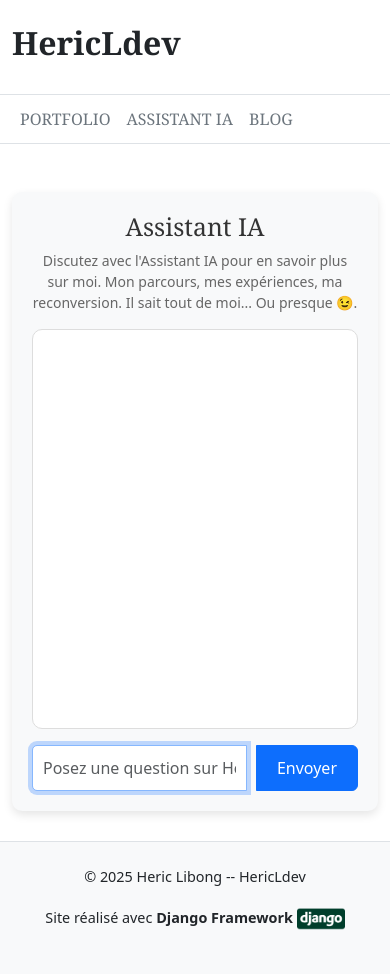
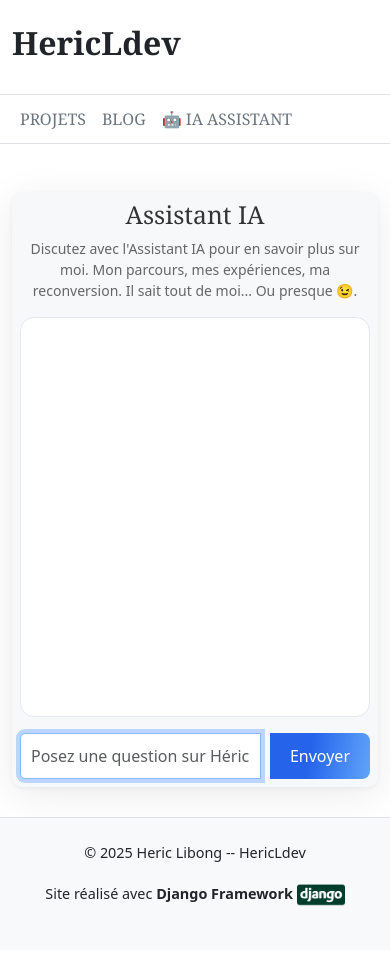
Before and after one commit to hericlibong/blog_django, a Django app: page /openaichat/chatbot/ in a window 390 px wide. After the commit the page ends 906 px from the top, so only its background shows below. Run offline with Django 5.2, Linux system fonts and the light colour scheme; some libraries are stand-ins or nearby versions.

Commit message:
added emojis to chatbot

```diff
--- a/django_blog/openaichat/templates/openaichat/chatbot.html
+++ b/django_blog/openaichat/templates/openaichat/chatbot.html
@@ -37,7 +37,9 @@ function sendMessage() {
     .then(data => {
         if (data.response) {
             const html = marked.parse(data.response);
-            chatBox.innerHTML += `<div class="bot-message"><strong>IA :</strong> ${html}</div>`;
+            chatBox.innerHTML += `<div class="bot-message"><strong><span style="font-size:1.3em; margin-right:6px;">🤖</span></strong>${html}</div>`;
+
+
         } else {
             chatBox.innerHTML += `<div class="error-message">Erreur : ${data.error}</div>`;
         }
--- a/django_blog/static/css/blog.css
+++ b/django_blog/static/css/blog.css
@@ -281,10 +281,10 @@ footer {
 .chat-container {
     max-width: 600px;  /* Réduit la largeur de la zone de chat */
     margin: 30px auto;  /* Centre la boîte */
-    background: #f8f9fa;
+    background: #f6f8fa;
     padding: 20px;
     border-radius: 10px;
-    box-shadow: 0 4px 10px rgba(0, 0, 0, 0.1);
+    box-shadow: 0 8px 40px rgba(0,0,0,0.08), 0 1.5px 4px rgba(0,0,0,0.05);
 }
 
 /* Titre et description */
@@ -303,36 +303,91 @@ footer {
 .chat-box {
     height: 400px;
     overflow-y: auto;
-    background: #ffffff;
-    border: 1px solid #ddd;
-    border-radius: 10px;
-    padding: 15px;
-    margin-bottom: 10px;
+    background: #fff;
+    border: 1px solid #e2e8f0;
+    border-radius: 14px;
+    min-height: 320px;
+    max-height: 400px;
     display: flex;
     flex-direction: column;
+    padding: 20px 16px;
+    margin-bottom: 16px;
+    /* Scrollbar plus douce */
+    scrollbar-width: thin;
+    scrollbar-color: #bbb #f6f8fa;
+}
+.chat-box::-webkit-scrollbar {
+    width: 8px;
+    background: #f6f8fa;
+}
+.chat-box::-webkit-scrollbar-thumb {
+    background: #d1d5db;
+    border-radius: 6px;
 }
 
 /* Messages utilisateur */
 .user-message {
-    background: #007bff;
+    background: linear-gradient(100deg, #2563eb 30%, #60a5fa 100%);
     color: white;
-    padding: 8px 12px;
-    border-radius: 15px;
-    margin: 5px 0;
+    padding: 10px 16px;
+    border-radius: 20px;
+    margin: 10px 0 10px 0;
     text-align: right;
-    max-width: 75%;
+    max-width: 74%;
     align-self: flex-end;
+    font-size: 1.04em;
+    word-break: break-word;
+    transition: background 0.2s;
+    font-weight: 500;
+    margin-left: 26%;
 }
 
 /* Messages du bot */
 .bot-message {
-    background: #e9ecef;
-    color: #333;
+    background: #f3f4f6;
+    color: #22223b;
+    padding: 10px 16px;
+    border-radius: 20px;
+    margin: 10px 0 10px 0;
+    max-width: 80%;
+    align-self: flex-start;
+    font-size: 1.04em;
+    word-break: break-word;
+    transition: background 0.2s;
+    text-align: left;
+    margin-right: 18%;
+    font-weight: 400;
+}
+
+.bot-message strong, .user-message strong {
+    font-weight: bold;
+}
+
+.bot-message ul, .bot-message ol {
+    padding-left: 1.5em;
+    margin: 0.5em 0;
+}
+.bot-message li {
+    margin-bottom: 0.25em;
+}
+
+.bot-message h1, .bot-message h2, .bot-message h3, .bot-message h4 {
+    margin: 0.7em 0 0.3em 0;
+    color: #374151;
+    font-weight: 700;
+}
+
+.bot-message p {
+    margin: 0.6em 0;
+}
+
+/* Permet de mieux voir les blocs de code */
+.bot-message pre, .bot-message code {
+    font-size: 0.96em;
+    border-radius: 7px;
+    background: #23272e;
+    color: #f6f8fa;
     padding: 8px 12px;
-    border-radius: 15px;
-    margin: 5px 0;
-    max-width: 75%;
-    align-self: flex-start;
 }
 
 /* Barre d'entrée utilisateur */
@@ -395,3 +450,31 @@ p code, span code, li code {
     border-radius: 2px;
     border: none;
 }
+
+/* Boutons */
+.btn-primary {
+    background: linear-gradient(100deg, #2563eb 40%, #60a5fa 100%);
+    border: none;
+    border-radius: 8px;
+    font-weight: 500;
+    transition: background 0.2s, box-shadow 0.2s;
+}
+.btn-primary:hover {
+    background: linear-gradient(90deg, #1e40af 60%, #60a5fa 100%);
+    box-shadow: 0 2px 10px rgba(80,120,255,0.08);
+}
+
+/* Responsive */
+@media (max-width: 600px) {
+    .chat-container {
+        max-width: 100%;
+        padding: 8px;
+    }
+    .chat-box {
+        padding: 10px 4px;
+    }
+    .user-message, .bot-message {
+        font-size: 0.98em;
+        padding: 8px 6px;
+    }
+}
--- a/django_blog/templates/base.html
+++ b/django_blog/templates/base.html
@@ -34,9 +34,9 @@
     <!-- ✅ Navbar bien alignée avec le contenu -->
     <nav class="container nav-scroller py-1 mb-3 border-bottom">
         <div class="d-flex flex-wrap">
-            <a class="p-2 link-secondary" href="{% url 'portfolio:project_list' %}">PortFolio</a>
-            <a class="p-2 link-secondary" href="{% url 'openaichat:chatbot' %}">Assistant IA</a>
+            <a class="p-2 link-secondary" href="{% url 'portfolio:project_list' %}">Projets</a>
             <a class="p-2 link-secondary" href="{% url 'blog:post_list' %}">Blog</a>
+            <a class="p-2 link-secondary" href="{% url 'openaichat:chatbot' %}">🤖 IA Assistant</a>
             {% if user.is_authenticated and user.is_superuser %}
             <div class="ms-auto d-flex gap-2">
                 <a class="btn btn-outline-dark" href="{% url 'portfolio:project_create' %}">Créer un projet</a>
```
